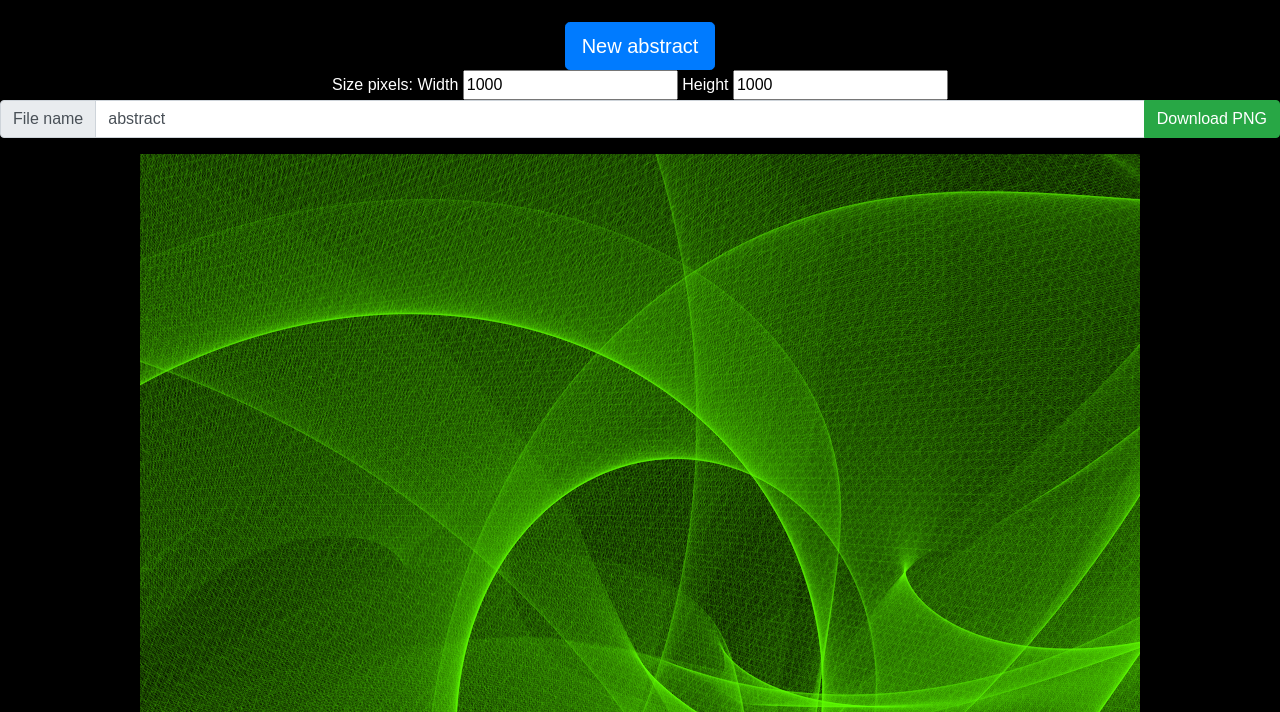
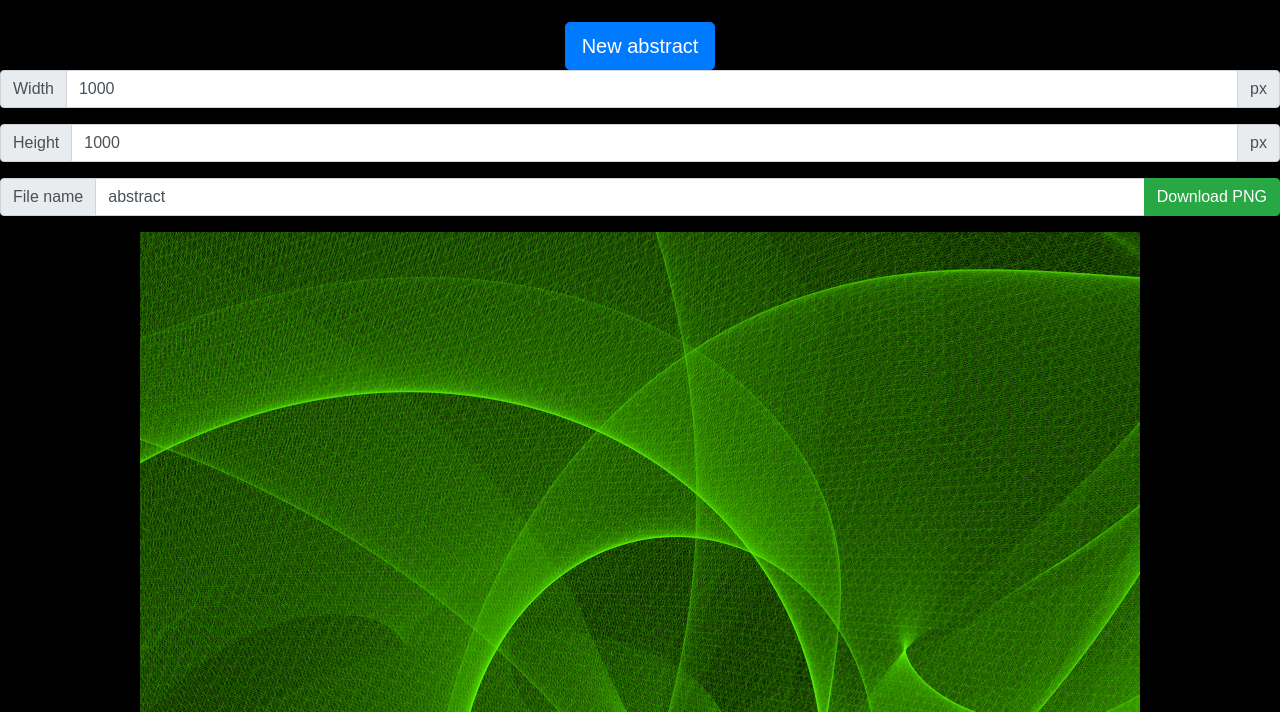
Before and after one commit to DimovDimo/abstract-background-generator, a plain HTML site: page app/index.html in a window 1280 px wide. Shown: the part 88-800 px from the top of the page. Drawn offline with nearby package versions, Linux system fonts and the light colour scheme.

Commit message:
added bootstrap style for width & height

```diff
--- a/app/index.html
+++ b/app/index.html
@@ -14,14 +14,23 @@
         <h1>Generator on an abstract transparent background</h1>
         <form>
             <button id="new-background" type="button" class="btn btn-primary btn-lg">New abstract</button>
-		    <div>
-
-			    Size pixels:
-                Width
-                <input id="width" type="number" min="1" value="1000">
-				Height
-                <input id="height" type="number" min="1" value="1000">
-
+		    <div class="input-group mb-3">
+                <div class="input-group-prepend">
+                  <span class="input-group-text">Width</span>
+                </div>
+                <input id="width" type="number" min="1" value="1000" class="form-control" aria-label="1000">
+                <div class="input-group-append">
+                  <span class="input-group-text">px</span>
+                </div>
+            </div>
+            <div class="input-group mb-3">
+                <div class="input-group-prepend">
+                  <span class="input-group-text">Height</span>
+                </div>
+                <input id="height" type="number" min="1" value="1000" class="form-control" aria-label="1000">
+                <div class="input-group-append">
+                  <span class="input-group-text">px</span>
+                </div>
             </div>
             <div class="input-group mb-3">
                 <div class="input-group-prepend">
```
